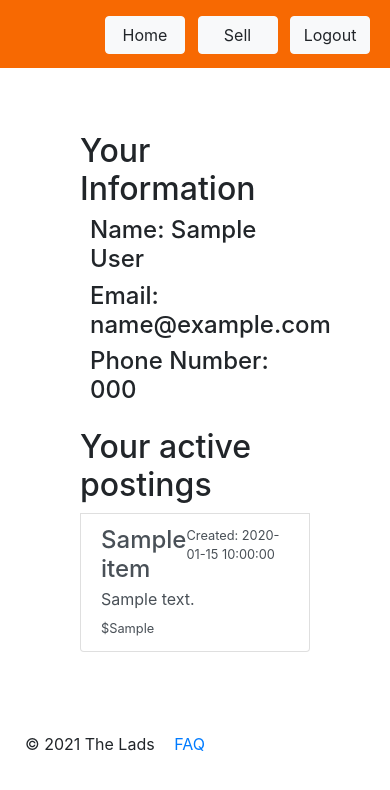
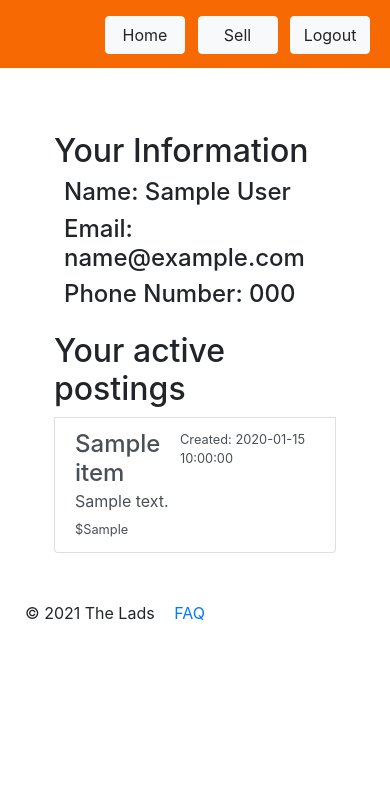
Before and after one commit to ahh1539/tiger_place, a Flask app: page /profile/1 in a window 390 px wide. Shown: the top 790 px of the page. Run offline with Flask 2, Linux system fonts and the light colour scheme; the visitor is signed in with stand-in values (Sample User, id 1); tables that the repository leaves empty hold one stand-in row (values such as "Sample post"); some libraries are stand-ins or nearby versions.

Commit message:
tons of mobile view compatibility changes

```diff
--- a/mysite/static/stylesheets/homepage_styles.css
+++ b/mysite/static/stylesheets/homepage_styles.css
@@ -18,6 +18,16 @@ footer {
     -webkit-line-clamp: 2;
     -webkit-box-orient: vertical;
  }
+
+ .limit-4 {
+  overflow: hidden;
+  text-overflow: ellipsis;
+  display: -webkit-box;
+  line-height: 21px;
+  max-height: 85px;
+  -webkit-line-clamp: 4;
+  -webkit-box-orient: vertical;
+}
 
  .typewriter {
   border-right: solid 3px black;
--- a/mysite/static/stylesheets/main.css
+++ b/mysite/static/stylesheets/main.css
@@ -24,6 +24,25 @@
   position: absolute;
   top: 10px;
   left: 10px;
+}
+
+.mobile-vs-desktop-card {
+  width: 50vw !important;
+}
+
+.profile-page-card {
+  padding-top: 80px;
+  width: 80vw !important;
+}
+
+@media only screen and (max-width: 600px) {
+  .mobile-vs-desktop-card {
+    width: 80vw !important;
+  }
+
+  .expanded-card-padding-ymal {
+    padding: 10px;
+  }
 }
 
 
--- a/mysite/templates/card-expanded.html
+++ b/mysite/templates/card-expanded.html
@@ -83,7 +83,7 @@
     <hr>
     <div class="row my-3">
         <div class="row px-2">
-            <h3>You may also like</h3>
+            <h3 class="expanded-card-padding-ymal">You may also like</h3>
         </div>
         <div class="row">
             {% for item in suggested_items %}
--- a/mysite/templates/edit-post.html
+++ b/mysite/templates/edit-post.html
@@ -16,7 +16,7 @@
     </div>
 {% endblock %}
 
-<div class="container" style="padding-top: 100px; width: 65vw;">
+<div class="container mobile-vs-desktop-card" style="padding-top: 100px;">
     <div style="text-align: center;">
         <form method="post" action="/submit-edit/{{item_to_edit.item_id}}" enctype="multipart/form-data">
             <div class="form-group">
--- a/mysite/templates/login.html
+++ b/mysite/templates/login.html
@@ -14,7 +14,7 @@
 {% block body %}
     {% block nav %}{% endblock %}
 
-    <div class="container" style="padding-top: 160px; width: 65vw; margin: auto;">
+    <div class="container mobile-vs-desktop-card" style="padding-top: 160px; margin: auto;">
         <div class="pb-2" style="text-align: center;">
             <img class="img-fluid" src="{{url_for('static', filename = 'white_logo.png')}}" style="width: 200px; padding-bottom: 15px;"/>
         </div>
--- a/mysite/templates/profile_page.html
+++ b/mysite/templates/profile_page.html
@@ -6,7 +6,7 @@
 {% block nav %}
 {{super()}}
 {% endblock %}
-<div style="padding: 80px;" class="container-fluid">
+<div class="container-fluid profile-page-card pb-5">
     <div style="padding-bottom: 15px;">
         <h2>Your Information</h2>
         <div style="padding-left:10px;">
@@ -26,7 +26,7 @@
                 <h4 class="mb-1">{{item.name}}</h4>
                 <small>Deleted: {{item.deleted_at}}</small>
             </div>
-            <p class="mb-1">{{item.description}}</p>
+            <p class="mb-1 limit-4">{{item.description}}</p>
             <small>${{item.price}}</small>
         </a>
         {% endfor %}
@@ -41,7 +41,7 @@
             <h4 class="mb-1">{{item.name}}</h4>
             <small>Created: {{item.created_at}}</small>
         </div>
-        <p class="mb-1">{{item.description}}</p>
+        <p class="mb-1 limit-4">{{item.description}}</p>
         <small>${{item.price}}</small>
     </a>
     {% endfor %}
--- a/mysite/templates/sell.html
+++ b/mysite/templates/sell.html
@@ -16,7 +16,7 @@
 <div class="pl-3 pt-3">
     <a class="btn btn-light mx-1" href="/home" style="width: 80px;" role="button">Home</a>
 </div>
-<div class="shadow-lg container" style="margin: auto; width: 65vw;">
+<div class="shadow-lg container mobile-vs-desktop-card" style="margin: auto;">
     <div style="text-align: center; padding-bottom: 15px;">
         <img class="img-fluid" src="{{url_for('static', filename = 'white_logo.png')}}" style="width: 200px;" />
     </div>
--- a/mysite/templates/signup.html
+++ b/mysite/templates/signup.html
@@ -6,7 +6,7 @@
 <div class="shadow-lg" style="padding-left: 15px; padding-top: 15px;">
     <a class="btn btn-light mx-2" href="/login" style="width: 80px;" role="button">Login</a>
 </div>
-<div class="shadow-lg container" style="padding-top: 100px; width: 65vw; margin: auto;">
+<div class="shadow-lg container mobile-vs-desktop-card" style="padding-top: 100px; margin: auto;">
     <div style="text-align: center; padding-bottom: 15px;">
         <img class="img-fluid" src="{{url_for('static', filename = 'white_logo.png')}}" style="width: 200px;"/>
     </div>
```
